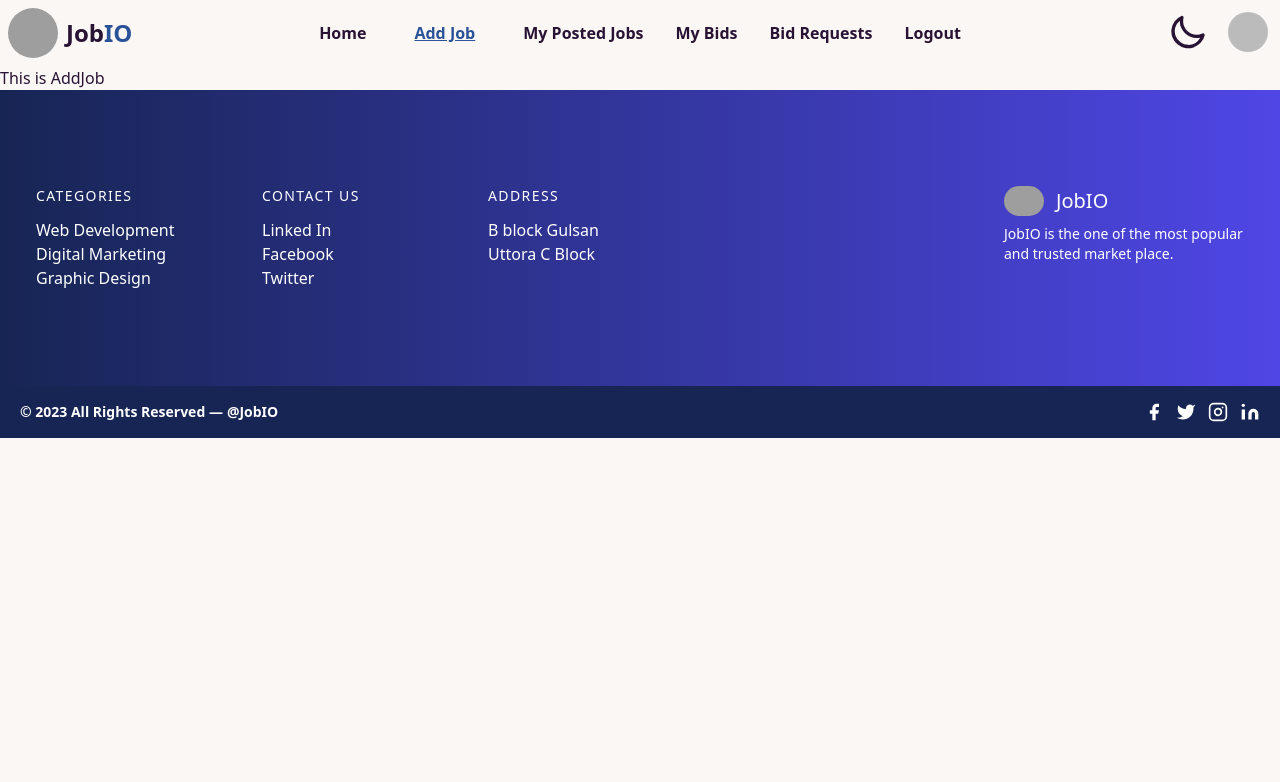
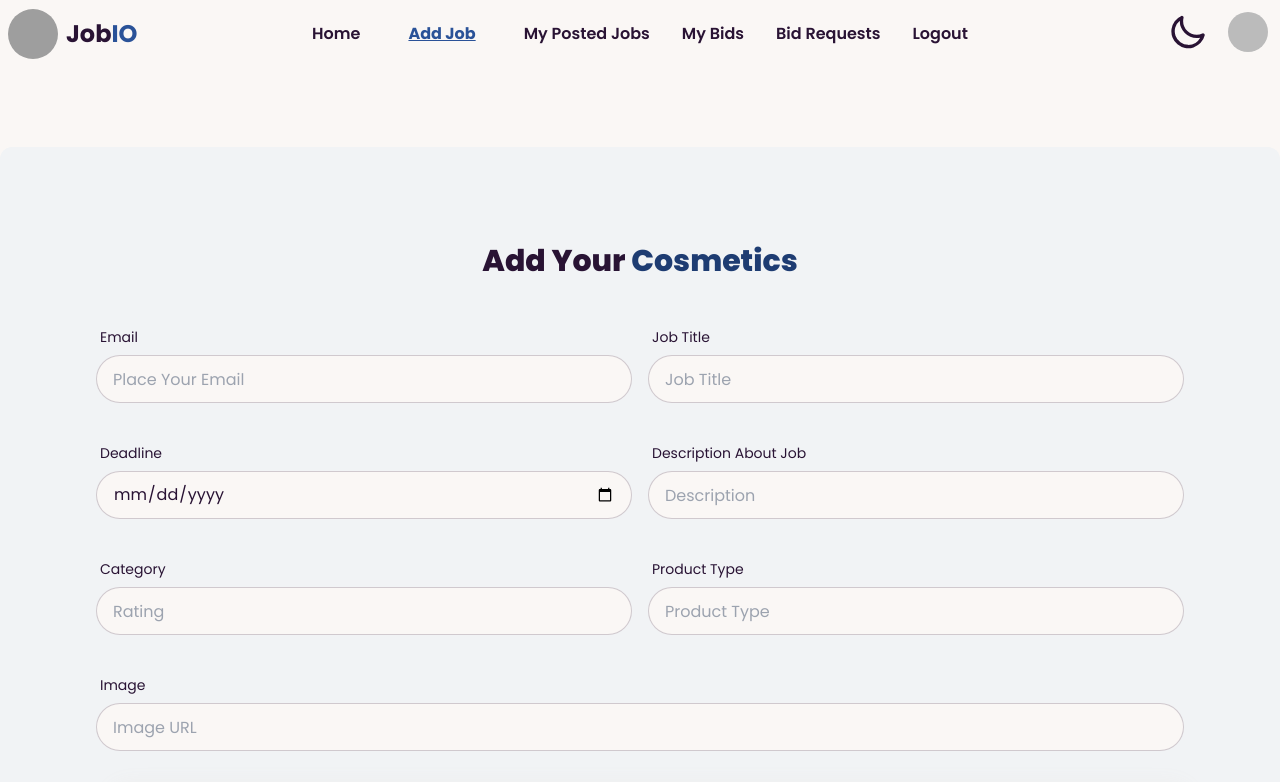
Before and after one commit to sadiaafrin67/jobio-client-project, a React (Vite) app: page /addjob in a window 1280 px wide. Shown: the top 782 px of the page. Built offline with nearby package versions, Linux system fonts and the light colour scheme; no server answers; sample sign-in values are in the browser's storage; grey boxes are pictures that could not be loaded.

Commit message:
add my login page

```diff
--- a/src/App.css
+++ b/src/App.css
@@ -4,7 +4,7 @@
             margin: 10px;
             padding: 15px 45px;
             text-align: center;
-            text-transform: uppercase;
+            text-transform: capitalize;
             transition: 0.5s;
             background-size: 200% auto;
             color: white;
--- a/src/Pages/AddJob/AddJob.jsx
+++ b/src/Pages/AddJob/AddJob.jsx
@@ -1,10 +1,169 @@
+// import Swal from 'sweetalert2'
+
+const AddJob = () => {
+
+    const handleAddProduct = (e) => {
+        e.preventDefault()
+
+        const form = e.target;
+        const name = form.name.value;
+        const price = form.price.value;
+        const brand = form.brand.value;
+        const description = form.description.value;
+        const rating = form.rating.value;
+        const category = form.category.value;
+        const image = form.image.value;
 
 
-const AddJob = () => {
+        const newProduct = { name, price, brand, description, rating, category, image };
+        console.log(newProduct);
+
+        // fetch('https://touchup-brand-server.vercel.app/products', {
+        //     method: 'POST',
+        //     headers: {
+        //         'content-type': 'application/json'
+        //     },
+        //     body: JSON.stringify(newProduct)
+        // })
+        //     .then(res => res.json())
+        //     .then(data => {
+        //         console.log(data);
+
+
+        //         if(data.insertedId){
+        //             Swal.fire({
+        //                 title: 'Success!',
+        //                 text: 'Product Added Successfully',
+        //                 icon: 'success',
+        //                 confirmButtonText: 'Ok'
+        //               })
+        //         }
+        //     })
+    }
+
     return (
         <div>
-            <h2>This is AddJob</h2>
-        </div>
+      <div className="bg-[#f1f3f5] rounded-xl md:p-24 p-4 my-20">
+        <h2 className="text-3xl mb-10 text-center font-extrabold">Add Your <span className="text-[#1e3c72]">Cosmetics</span></h2>
+        <form onSubmit={handleAddProduct}>
+          {/* form name and price row */}
+          <div className="md:flex gap-4 mb-8">
+            <div className="form-control   md:w-1/2 ">
+              <label className="label ">
+                <span className="label-text ">Email</span>
+              </label>
+              <label className="input-group ">
+                <input
+                  type="email"
+                  placeholder="Place Your Email"
+                  name="email"
+                  className="input form-border input-bordered w-full"
+                />
+              </label>
+            </div>
+
+            <div className="form-control md:w-1/2">
+              <label className="label">
+                <span className="label-text">Job Title</span>
+              </label>
+              <label className="input-group">
+                <input
+                  type="text"
+                  placeholder="Job Title"
+                  name="job"
+                  className="input  form-border input-bordered w-full"
+                />
+              </label>
+            </div>
+          </div>
+
+          {/* from brand and details row */}
+          <div className="md:flex gap-4 mb-8">
+            <div className="form-control md:w-1/2">
+              <label className="label">
+                <span className="label-text">Deadline</span>
+              </label>
+              <label className="input-group">
+                <input
+                  type="date"
+                  placeholder="Deadline"
+                  name="deadline"
+                  className="input  form-border input-bordered w-full"
+                />
+              </label>
+            </div>
+
+            <div className="form-control md:w-1/2">
+              <label className="label">
+                <span className="label-text">Description About Job</span>
+              </label>
+              <label className="input-group">
+                <input
+                  type="text"
+                  placeholder="Description"
+                  name="description"
+                  className="input form-border  input-bordered w-full"
+                />
+              </label>
+            </div>
+          </div>
+
+          {/* from rating and category row */}
+          <div className="md:flex gap-4 mb-8">
+            <div className="form-control md:w-1/2">
+              <label className="label">
+                <span className="label-text">Category</span>
+              </label>
+              <label className="input-group">
+                <input
+                  type="text"
+                  placeholder="Rating"
+                  name="rating"
+                  className="input form-border  input-bordered w-full"
+                />
+              </label>
+            </div>
+
+            <div className="form-control md:w-1/2">
+              <label className="label">
+                <span className="label-text">Product Type</span>
+              </label>
+              <label className="input-group">
+                <input
+                  type="text"
+                  placeholder="Product Type"
+                  name="category"
+                  className="input form-border  input-bordered w-full"
+                />
+              </label>
+            </div>
+          </div>
+
+          {/* from image URL row */}
+          <div className="mb-8">
+            <div className="form-control w-full">
+              <label className="label">
+                <span className="label-text">Image</span>
+              </label>
+              <label className="input-group">
+                <input
+                  type="text"
+                  placeholder="Image URL"
+                  name="image"
+                  className="input form-border  input-bordered w-full"
+                />
+              </label>
+            </div>
+          </div>
+
+          <input
+            type="submit"
+            value="Add Job"
+            className="btn btn-block btn-grad form-border"
+          />
+        </form>
+      </div>
+    </div>
     );
 };
 
--- a/src/Pages/Login/Login.css
+++ b/src/Pages/Login/Login.css
@@ -4,7 +4,7 @@
             margin: 10px;
             padding: 15px 45px;
             text-align: center;
-            text-transform: uppercase;
+            text-transform: capitalize;
             transition: 0.5s;
             background-size: 200% auto;
             color: white;
--- a/src/index.css
+++ b/src/index.css
@@ -1,3 +1,16 @@
+@import url('https://fonts.googleapis.com/css2?family=Poppins:wght@100;200;300;400;500;600;700;800;900&display=swap');
+
+
 @tailwind base;
 @tailwind components;
 @tailwind utilities;
+
+
+body {
+    font-family: 'Poppins', sans-serif;
+}
+
+
+.form-border {
+    border-radius:  9999px !important;
+  }
```
Also changed, not shown: src/Pages/Login/Login.jsx (+51 -44 lines).
